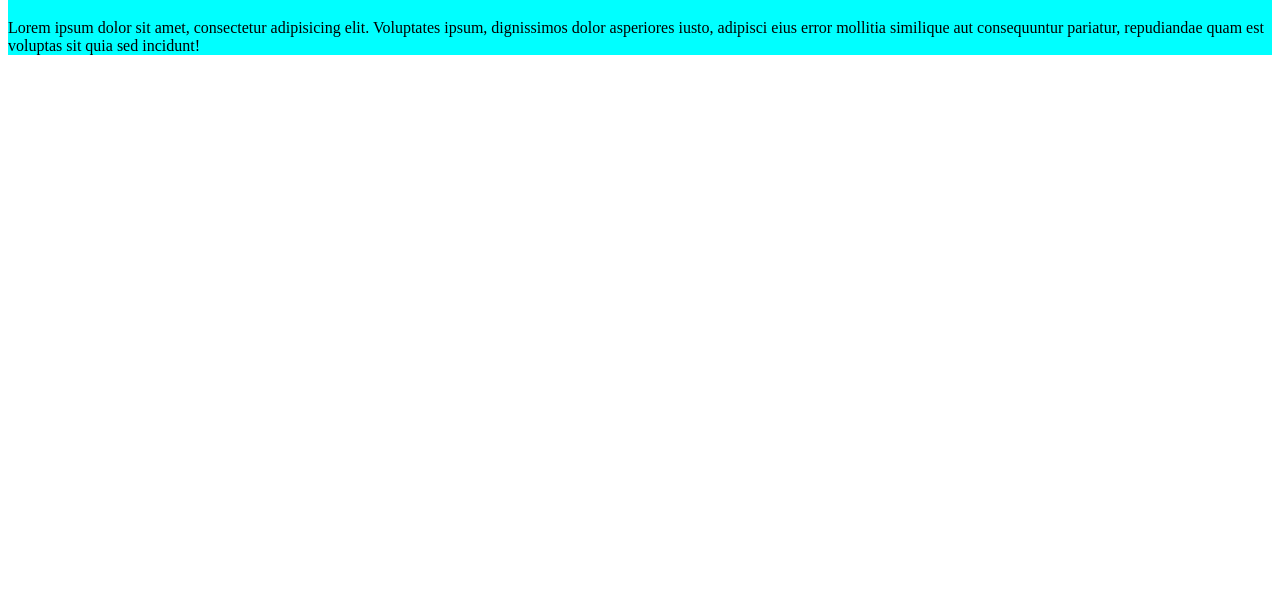
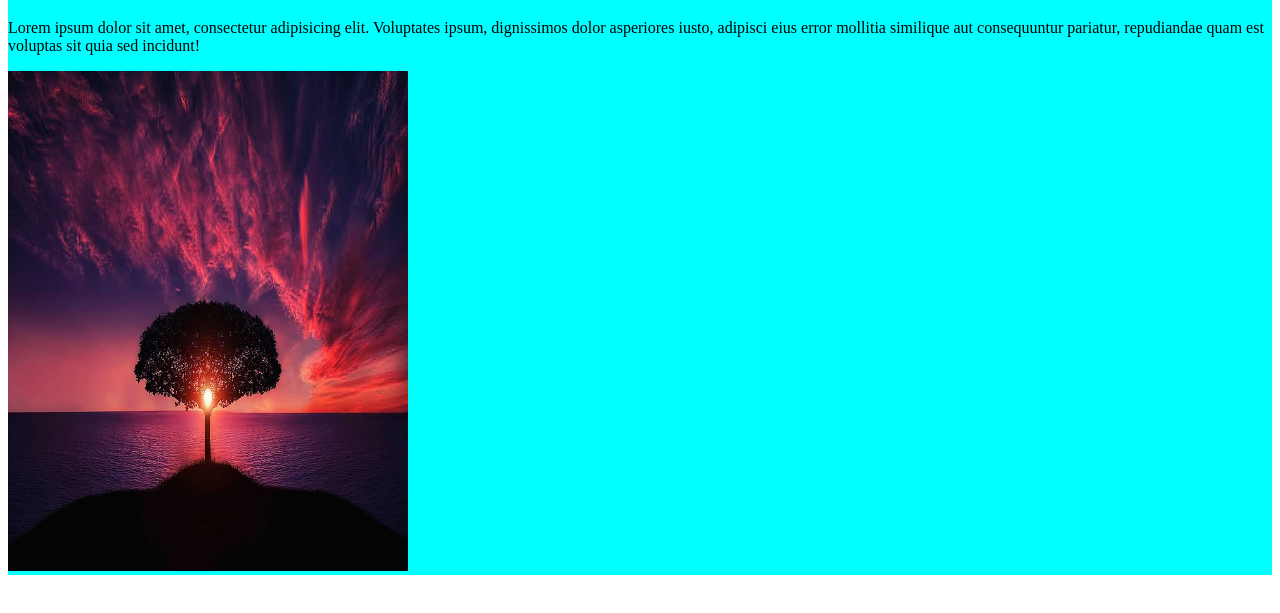
Before and after one commit to abuyousuf75/my-simple-website, a plain HTML site: page index.html in a window 1280 px wide. Shown: the part 61-674 px from the top of the page. Drawn offline with Linux system fonts and the light colour scheme.

Commit message:
new comit

```diff
--- a/index.html
+++ b/index.html
@@ -10,6 +10,8 @@
     <div class="container">
         <h1>Welcome to my simple website.</h1>
         <p>Lorem ipsum dolor sit amet, consectetur adipisicing elit. Voluptates ipsum, dignissimos dolor asperiores iusto, adipisci eius error mollitia similique aut consequuntur pariatur, repudiandae quam est voluptas sit quia sed incidunt!</p>
+        <img src="images/tree-736885_1280.jpg" width="400px" height="500px" style="margin: 0 auto;">
     </div>
+
 </body>
 </html>
```
Also changed, not shown: images/tree-736885_1280.jpg (added).
